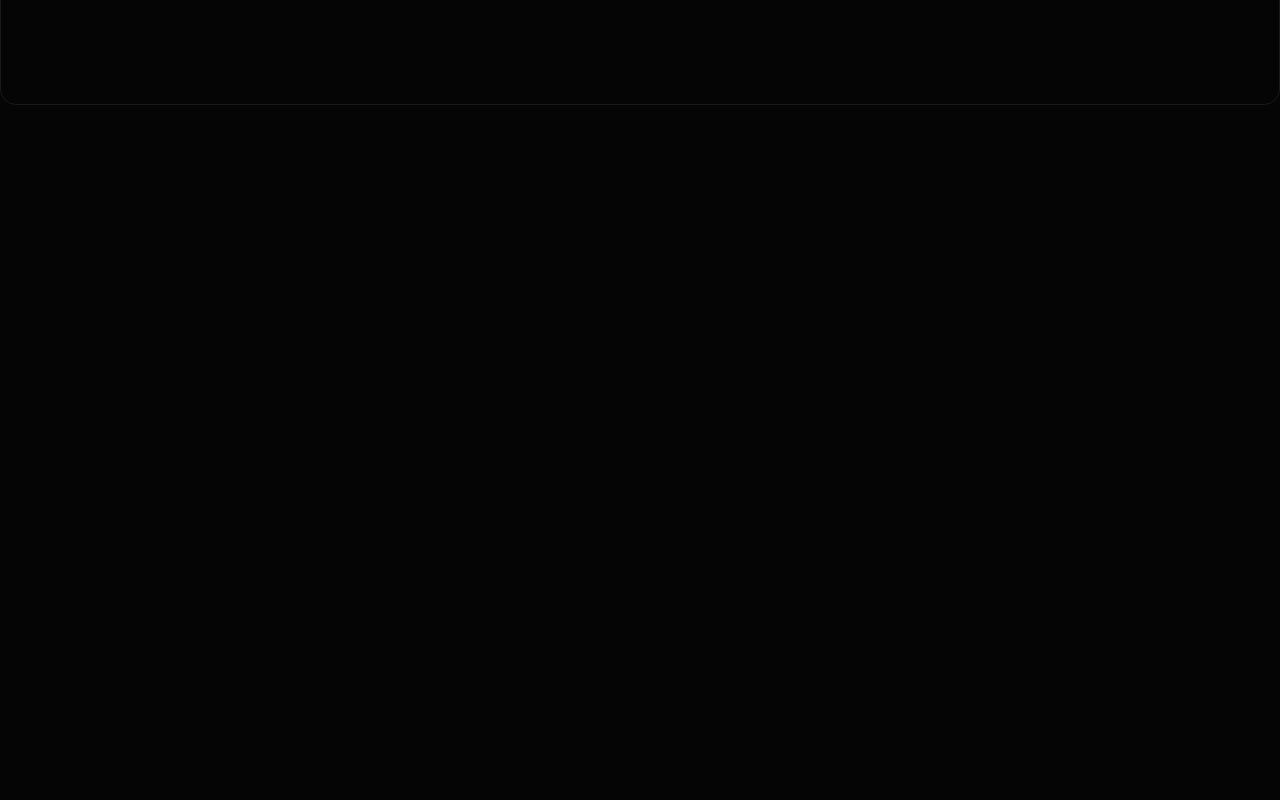
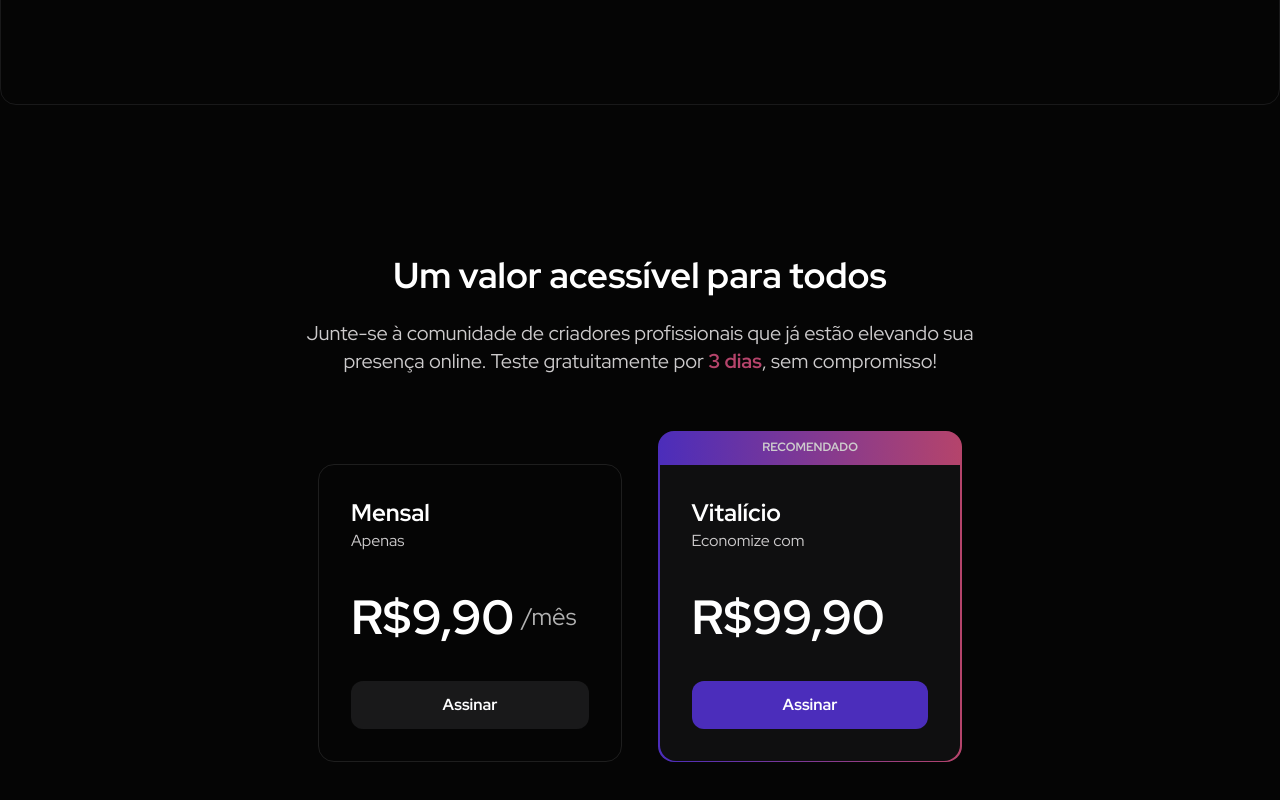
Before and after one commit to RafaelSanaMontevechio/project-in-bio, a Next.js app: page / in a window 1280 px wide. Shown: the part 1415-2215 px from the top of the page. Before the commit the page ends 1600 px from the top, so only its background shows below. Built offline with nearby package versions, Linux system fonts and the light colour scheme.

Commit message:
feat: add pricing

```diff
--- /dev/null
+++ b/src/app/components/landing-page/Pricing.tsx
@@ -0,0 +1,53 @@
+import { TRIAL_DAYS } from '@/lib/config';
+import { Button } from '../ui/Button';
+
+export function Pricing() {
+  return (
+    <div className="my-[150px] flex flex-col items-center gap-14">
+      <div className="flex flex-col items-center gap-6">
+        <h3 className="text-4xl font-bold text-white">
+          Um valor acessível para todos
+        </h3>
+        <p className="text-content-body text-xl text-center">
+          Junte-se à comunidade de criadores profissionais que já estão elevando
+          sua <br />
+          presença online. Teste gratuitamente por{' '}
+          <strong className="text-accent-pink">{TRIAL_DAYS} dias</strong>, sem
+          compromisso!
+        </p>
+      </div>
+      <div className="flex items-end gap-9">
+        <div className="w-[304px] p-8 flex flex-col gap-7 rounded-2xl border border-[#1E1E1E]">
+          <div className="flex flex-col">
+            <span className="text-white font-bold text-2xl">Mensal</span>
+            <span className="text-content-body">Apenas</span>
+          </div>
+          <div className="flex items-center gap-2">
+            <span className="text-white font-bold text-[48px]">R$9,90</span>
+            <span className="text-content-headline text-2xl">/mês</span>
+          </div>
+          <Button variant="secondary">Assinar</Button>
+        </div>
+        <div className="flex flex-col">
+          <div className="flex justify-center items-center rounded-t-2xl p-2 w-[304px] bg-[linear-gradient(90deg,#4B2DBB_0%,#B5446B_100%)]">
+            <span className="uppercase text-xs font-bold">Recomendado</span>
+          </div>
+          <div className="p-[1.6px] bg-[linear-gradient(90deg,#4B2DBB_0%,#B5446B_100%)] rounded-b-2xl">
+            <div className="w-full bg-background-secondary p-8 flex flex-col gap-7 rounded-b-2xl">
+              <div className="flex flex-col">
+                <span className="text-white font-bold text-2xl">Vitalício</span>
+                <span className="text-content-body">Economize com</span>
+              </div>
+              <div className="flex items-center gap-1">
+                <span className="text-white font-bold text-[48px]">
+                  R$99,90
+                </span>
+              </div>
+              <Button>Assinar</Button>
+            </div>
+          </div>
+        </div>
+      </div>
+    </div>
+  );
+}
--- a/src/app/page.tsx
+++ b/src/app/page.tsx
@@ -1,5 +1,6 @@
 import { Hero } from './components/landing-page/Hero';
 import { Header } from './components/landing-page/Header';
+import { Pricing } from './components/landing-page/Pricing';
 import { VideoExplanation } from './components/landing-page/VideoExplanation';
 
 export default function Home() {
@@ -8,11 +9,12 @@
       <Header />
       <Hero />
       <VideoExplanation />
+      <Pricing />
+
       {/*
 
 
-      <Pricing />
-      <FAQ /> */}
+           <FAQ /> */}
     </div>
   );
 }
--- /dev/null
+++ b/src/lib/config.ts
@@ -0,0 +1 @@
+export const TRIAL_DAYS = 3;
```
